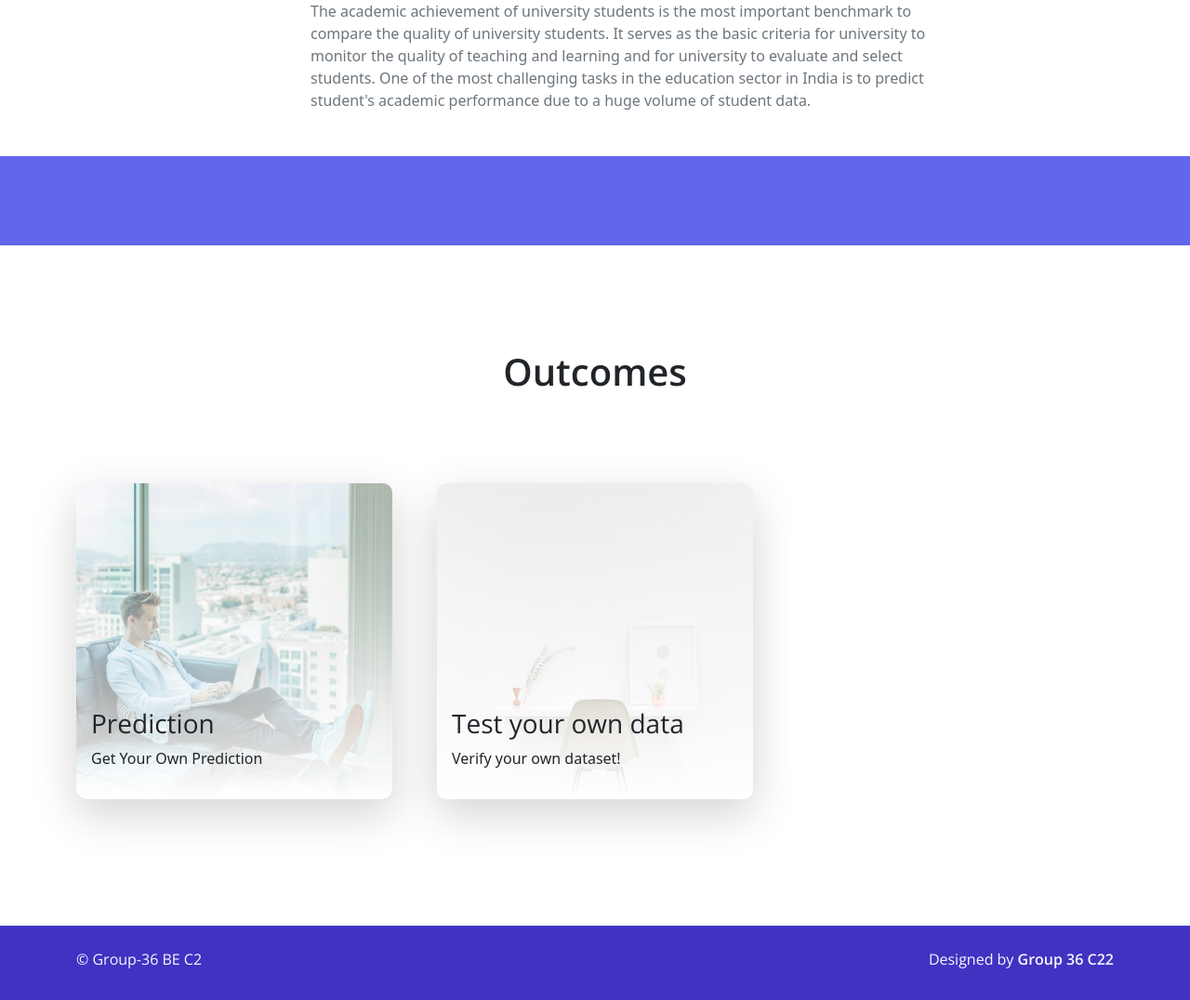
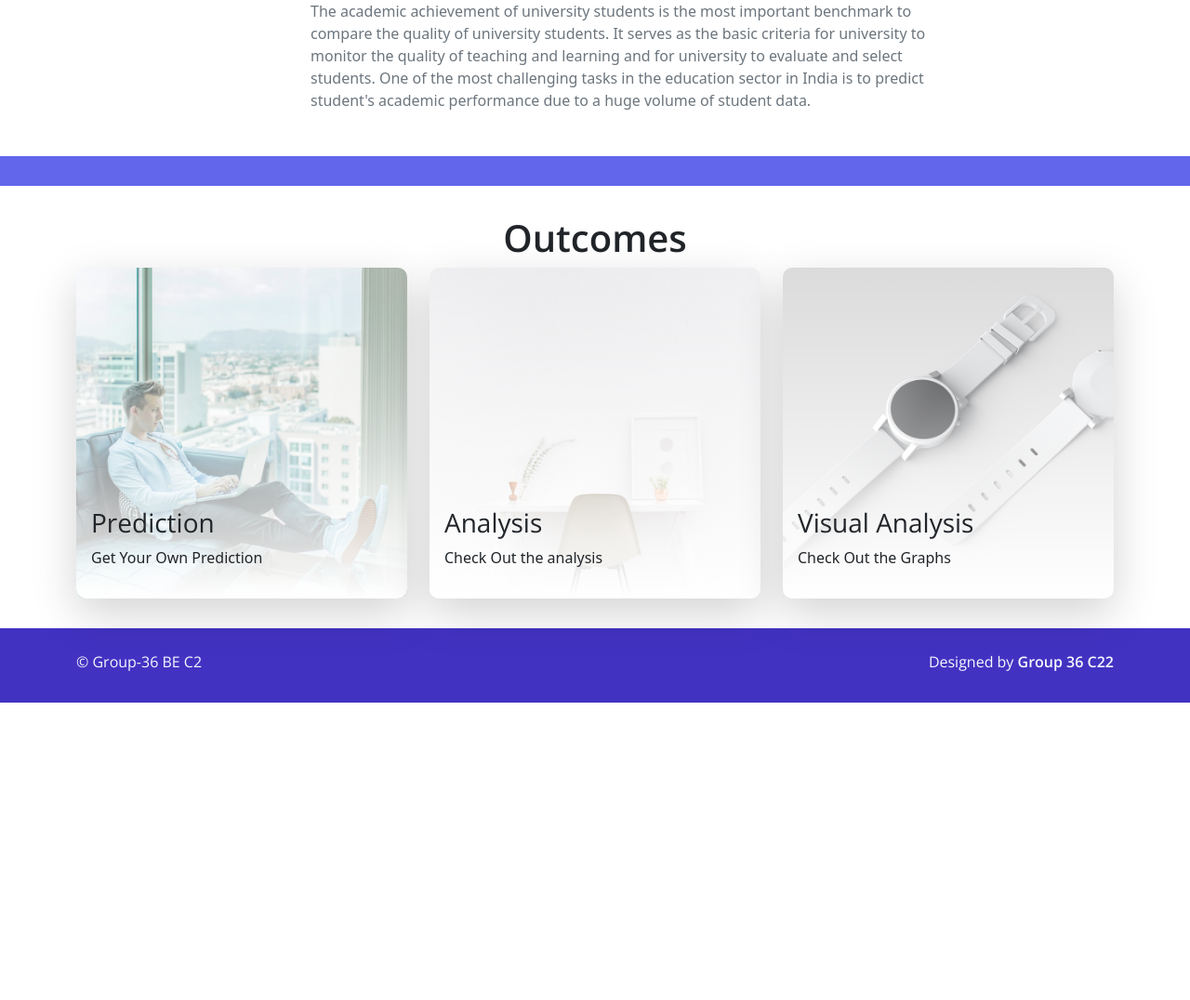
Before and after one commit to devanshu-jotwani/Student-Marks-Prediction, a Django app: page / in a window 1280 px wide. Shown: the part 298-1374 px from the top of the page at 93% size. After the commit the page ends 1054 px from the top, so only its background shows below. Run offline with Django 4.2, Linux system fonts and the light colour scheme; parts of the project's set-up code (start-up, migrations or seed data) failed here and were passed over; some libraries are stand-ins or nearby versions.

Commit message:
latest push

```diff
--- a/app/templates/index.html
+++ b/app/templates/index.html
@@ -42,7 +42,7 @@
             </p>
         </div>
 
-        <div class="service-tag py-5 bg-secondary">
+        <div class="service-tag py-3 bg-secondary">
             <div class="col-md-12">
             </div>
         </div>
@@ -50,15 +50,15 @@
     </section>
 
     <!-- Start Recent Work -->
-    <section class="py-5 mb-5">
+    <section class="py-2 ">
         <div class="container">
-            <div class="recent-work-header row text-center pb-5">
-                <h2 class="col-md-6 m-auto h2 semi-bold-600 py-5">Outcomes</h2>
+            <div class="recent-work-header row text-center">
+                <h2 class="col-md-6 m-auto h2 semi-bold-600 py-2">Outcomes</h2>
             </div>
-            <div class="row gy-5 g-lg-5 mb-4">
+            <div class="row mb-4">
 
                 <!-- Start Recent Work -->
-                <div class="col-md-4 mb-3">
+                <div class="col-md-4 mx-auto">
                     <a href="{% url 'predictions' %}" class="recent-work card border-0 shadow-lg overflow-hidden">
                         <img class="recent-work-img card-img" src="{% static 'app/img/recent-work-01.jpg'%}" alt="Card image">
                         <div class="recent-work-vertical card-img-overlay d-flex align-items-end">
@@ -72,13 +72,26 @@
                 <!-- End Recent Work -->
 
                 <!-- Start Recent Work -->
-                <div class="col-md-4 mb-3">
-                    <a href="#" class="recent-work card border-0 shadow-lg overflow-hidden">
+                <div class="col-md-4 mx-auto">
+                    <a href="{% url 'analysis' %}" class="recent-work card border-0 shadow-lg overflow-hidden">
                         <img class="recent-work-img card-img" src="{% static 'app/img/recent-work-02.jpg'%}" alt="Card image">
                         <div class="recent-work-vertical card-img-overlay d-flex align-items-end">
                             <div class="recent-work-content text-start mb-3 ml-3 text-dark">
-                                <h3 class="card-title light-300">Test your own data</h3>
-                                <p class="card-text">Verify your own dataset!</p>
+                                <h3 class="card-title light-300">Analysis</h3>
+                                <p class="card-text">Check Out the analysis</p>
+                            </div>
+                        </div>
+                    </a>
+                </div>
+                <!-- End Recent Work -->
+                <!-- Start Recent Work -->
+                <div class="col-md-4 mx-auto">
+                    <a href="{% url 'graphview' %}" class="recent-work card border-0 shadow-lg overflow-hidden">
+                        <img class="recent-work-img card-img" src="{% static 'app/img/recent-work-04.jpg'%}" alt="Card image">
+                        <div class="recent-work-vertical card-img-overlay d-flex align-items-end">
+                            <div class="recent-work-content text-start mb-3 ml-3 text-dark">
+                                <h3 class="card-title light-300">Visual Analysis</h3>
+                                <p class="card-text">Check Out the Graphs</p>
                             </div>
                         </div>
                     </a>
--- a/app/views.py
+++ b/app/views.py
@@ -128,42 +128,44 @@ def home(request):
 #Analyses Page view function
 def analysis(request):
     from sklearn import metrics
+    DTRModel=joblib.load("DTR.sav")
+    LRModel=joblib.load("LR.sav")
+    RFRModel=joblib.load("RFR.sav")
     context={
         'Predictions':
         [
         {
             "Model":"Decision Tree Regressor",
-            "Accuracy":abs(round(metrics.r2_score(y_test.iloc[:,0], DTRpred)*100,2)),
+            "Accuracy":round(DTRModel.score(x_test,y_test.iloc[:,0])*100,2),
             "MeanSquareError":round(metrics.mean_squared_error(y_test.iloc[:,0], DTRpred)*100,2),
-            "RootMeanSquaredError":round(np.sqrt(metrics.mean_squared_error(y_test.iloc[:,0], DTRpred))*100,2)
+            "MeanAbsoluteError":round(metrics.mean_absolute_error(y_test.iloc[:,0], DTRpred)*100,2)
         },
         {
             "Model":'Linear Regression',
-            "Accuracy":round(metrics.r2_score(y_test.iloc[:,0], LRpred)*100,2),
+            "Accuracy":round(LRModel.score(x_test,y_test.iloc[:,0])*100,2),
             "MeanSquareError":round(metrics.mean_squared_error(y_test.iloc[:,0], LRpred)*100,2),
-            "RootMeanSquaredError":round(np.sqrt(metrics.mean_squared_error(y_test.iloc[:,0], LRpred))*100,2)
+            "MeanAbsoluteError":round(metrics.mean_absolute_error(y_test.iloc[:,0], LRpred)*100,2)
         },
         {
             "Model":"Random Forest Regressor",
             "Accuracy":round(metrics.r2_score(y_test.iloc[:,0], RFRpred)*100,2),
             "MeanSquareError":round(metrics.mean_squared_error(y_test.iloc[:,0], RFRpred)*100,2),
-            "RootMeanSquaredError":round(np.sqrt(metrics.mean_squared_error(y_test.iloc[:,0], RFRpred))*100,2)
+            "MeanAbsoluteError":round(metrics.mean_absolute_error(y_test.iloc[:,0], RFRpred)*100,2)
         }
-
         ]
         ,"Classification":
         [
                 {
                     "Model":"Decision Tree Classifier",
                     "Accuracy":round(metrics.accuracy_score(y_test['class'],DTCpred)*100,2),
-                    "ConfusionMatrix":"",
-                    "ClassificationReport":""
+                    "MeanSquaredError":round(metrics.mean_squared_error(y_test.iloc[:,1], DTCpred)*100,2),
+                    "RecallScore":round(metrics.recall_score(y_test['class'],DTCpred)*100,2)
                 },
                 {
                     "Model":"Naive Bayes ",
                     "Accuracy":round(metrics.accuracy_score(y_test['class'],NBpred)*100,2),
-                    "ConfusionMatrix":"",
-                    "ClassificationReport":""
+                    "MeanSquaredError":round(metrics.mean_squared_error(y_test.iloc[:,1], NBpred)*100,2),
+                    "RecallScore":round(metrics.recall_score(y_test['class'],NBpred)*100,2)
                 }
         ]
 
@@ -173,6 +175,7 @@ def analysis(request):
 
 def predict(request):
     error=False
+    unseenData=[[]]
     if request.method=="POST":
         tenthmark=float(request.POST["tenth"])
         twelth=float(request.POST['twelth'])
@@ -180,21 +183,22 @@ def predict(request):
         sem2=float(request.POST['sem2'])
         sem3=float(request.POST['sem3'])
         sem4=float(request.POST['sem4'])
-        sem5=float(request.POST['sem5'])
+        #sem5=float(request.POST['sem5'])
         # sem6=float(request.POST['sem6'])
         if twelth>100 or twelth<0 and tenthmark>100 or tenthmark<0:
             error=True
-        if sem1>10 or sem1<0 and sem2>10 or sem2<0 and sem3>10 or sem3<0 and sem4>10 or sem4<0 and sem5>10 or sem5<0:
+        if sem1>10 or sem1<0 and sem2>10 or sem2<0 and sem3>10 or sem3<0 and sem4>10 or sem4<0 :#and sem5>10 or sem5<0
             error=True
         if error:
             return render(request,"prediction.html",{error:error})
         else:
             #Transforming input data
+
             unseenData=[[tenthmark,twelth,sem1,sem2,sem3,sem4]]
             eval_X=min_max_scaler.fit_transform(unseenData)
             prediction=list(analyze_unseen_data(eval_X))
             print("Predicted Values are",prediction)
-            return render(request,"prediction.html",{'dtrprediction':float(prediction[0]),'lrprediction':float(prediction[1]),'nbprediction':prediction[2],'dtcprediction':prediction[3]})
+            return render(request,"prediction.html",{'dtrprediction':float(prediction[0]),'lrprediction':float(prediction[1]),"rfrprediction":float(prediction[4]),'nbprediction':prediction[2],'dtcprediction':prediction[3]})
     else:
         return render(request,"prediction.html",{})
 
@@ -204,16 +208,18 @@ def analyze_unseen_data(eval_x):
     #loading prediction models
     DTRModel=joblib.load('DTR.sav')
     LRModel=joblib.load("LR.sav")
-
-    DTRresult=DTRModel.predict(eval_x)
-    LRresult=LRModel.predict(eval_x)
+    RFRModel=joblib.load("RFR.sav")
+    DTRresult=round(float(DTRModel.predict(eval_x)),2)
+    LRresult=round(float(LRModel.predict(eval_x)),2)
+    RFRresult=round(float(RFRModel.predict(eval_x)),2)
     #loading classifier models
     NBModel=joblib.load('NB.sav')
     DTCModel=joblib.load('DTC.sav')
     NBresult=int(NBModel.predict(eval_x))
     DTCresult=int(DTCModel.predict(eval_x))
 
-    return (DTRresult,LRresult,NBresult,DTCresult)
+    #print(DTCModel.predict([[]]))
+    return (DTRresult,LRresult,NBresult,DTCresult,RFRresult)
 
 
 #table of actual and predicted value
```
Also changed, not shown: app/templates/analysis.html (+6 -6 lines), app/templates/home.html (deleted, +0 -15 lines), app/templates/prediction.html (+8 -29 lines), 5 other files.
